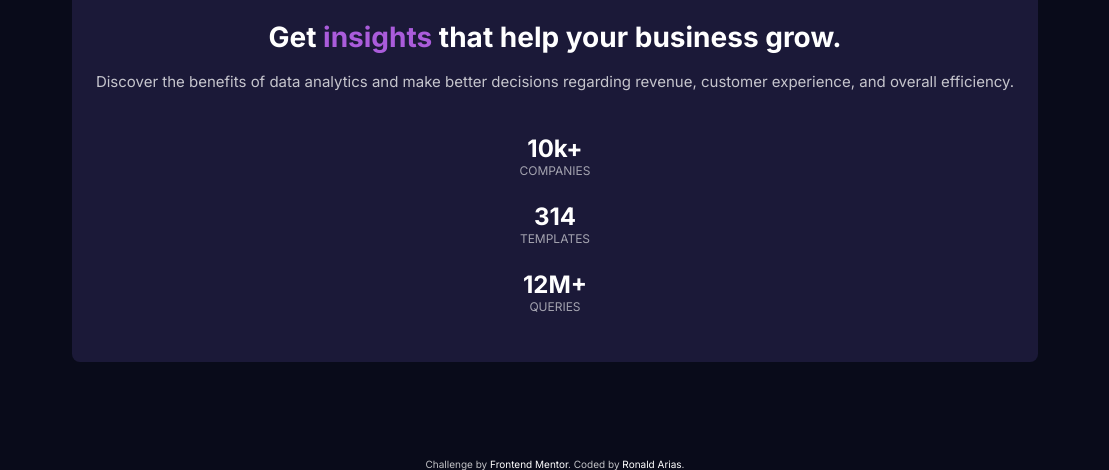
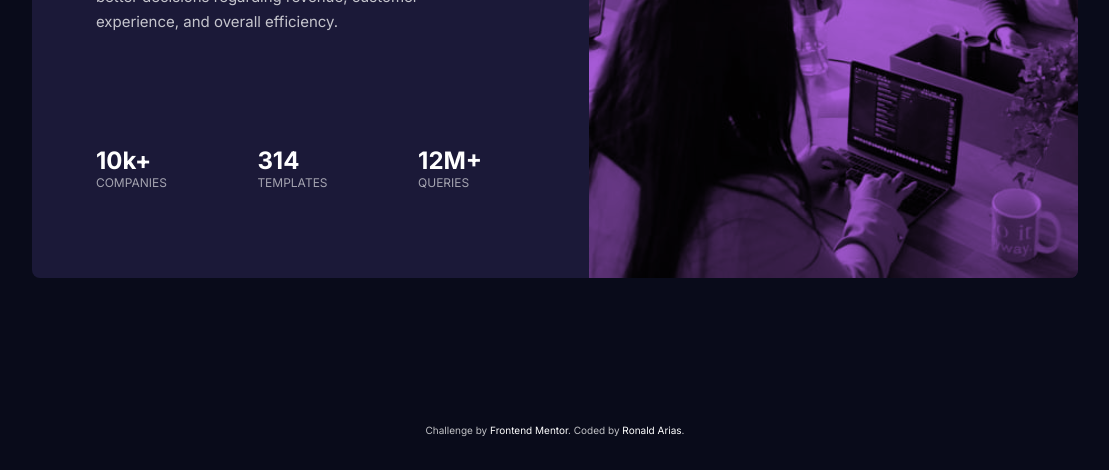
Before and after one commit to rparias/Stats-preview-card-component, a plain HTML site: page index.html in a window 1536 px wide. Shown: the part 339-809 px from the top of the page, without its empty margins (213-1322 px from the left). Drawn offline with Linux system fonts and the light colour scheme.

Commit message:
Desktop version done

```diff
--- a/styles/styles.css
+++ b/styles/styles.css
@@ -12,8 +12,6 @@ a {
 }
 
 :root {
-  --mobile-layout: 375px;
-  --desktop-layout: 1440px;
   --dark-blue: hsl(233, 47%, 7%);
   --dark-desaturated-blue: hsl(244, 38%, 16%);
   --soft-violet: hsl(277, 64%, 61%);
@@ -87,9 +85,10 @@ body {
 }
 
 .picture {
-  height: 240px;
+  height: 228px;
   width: 100%;
-  background: var(--soft-violet) url("../images/image-header-mobile.jpg");
+  background: var(--soft-violet) url("../images/image-header-mobile.jpg")
+    no-repeat;
   background-size: cover;
   background-blend-mode: multiply;
   border-radius: 0.5rem 0.5rem 0 0;
@@ -100,3 +99,41 @@ body {
   font-size: 10px;
   font-family: var(--font-inter);
 }
+
+@media only screen and (min-width: 1440px) {
+  .container {
+    flex-direction: row;
+  }
+
+  .info {
+    text-align: left;
+    align-items: flex-start;
+    padding: 4rem;
+  }
+
+  .main-heading {
+    font-size: 36px;
+    line-height: 44px;
+  }
+
+  .main-paragraph {
+    margin-top: 25px;
+    width: 90%;
+  }
+
+  .stats-heading {
+    display: flex;
+    flex-direction: row;
+    justify-content: space-between;
+    width: 90%;
+    margin-top: 72px;
+  }
+
+  .picture {
+    height: auto;
+    background: var(--soft-violet) url("../images/image-header-desktop.jpg")
+      no-repeat;
+    border-radius: 0 0.5rem 0.5rem 0;
+    background-size: cover;
+  }
+}
```
